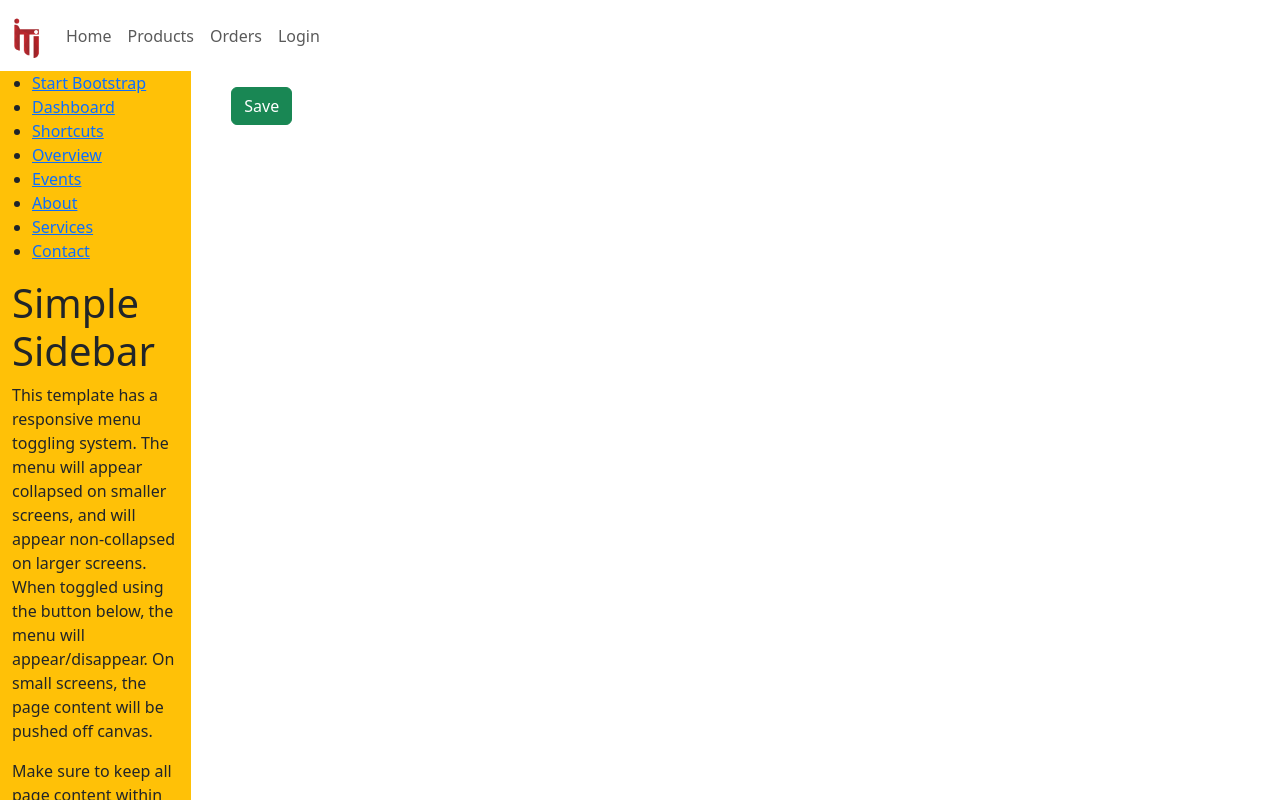
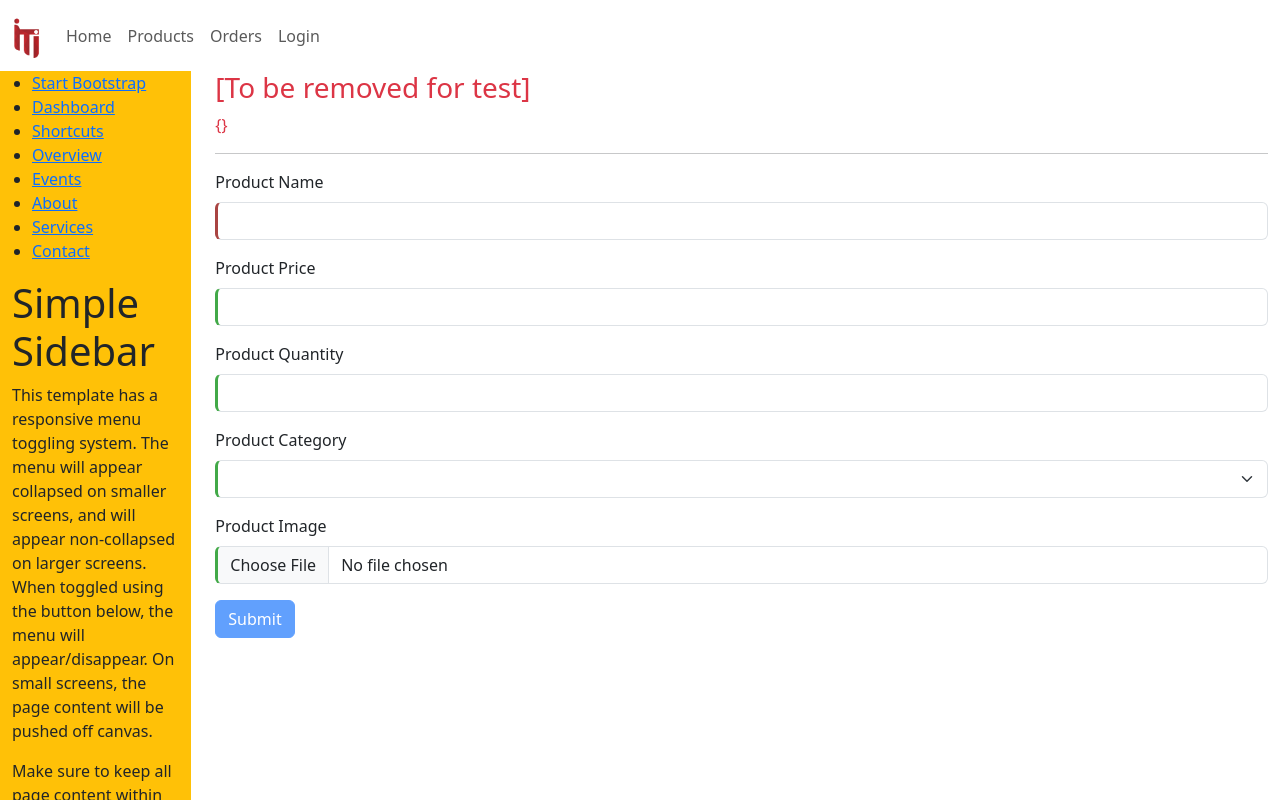
Before and after one commit to 0xYahia/Angular, an Angular app: page /product/add in a window 1280 px wide. Shown: the top 800 px of the page. Built offline with nearby package versions, Linux system fonts and the light colour scheme.

Commit message:
template driven form

```diff
--- a/src/app/Components/Order/add-product/add-product.component.html
+++ b/src/app/Components/Order/add-product/add-product.component.html
@@ -1,3 +1,89 @@
-<button class="btn btn-success m-3" role="button" (click)="addProduct()">
-  Save
-</button>
+<!-- <button type="submit" class="btn btn-primary" (click)="addProduct()">Submit</button> -->
+<div class="text-danger">
+  <h3>[To be removed for test]</h3>
+
+  <div>
+    {{ newProd | json }}
+  </div>
+</div>
+
+<div>
+  <!-- {{ prodNameInp.className }} -->
+</div>
+<hr />
+<form #prodForm="ngForm" (ngSubmit)="addProduct()">
+  <div class="mb-3">
+    <label for="pName" class="form-label">Product Name</label>
+    <input
+      #prodNameInp="ngModel"
+      type="text"
+      class="form-control"
+      name="prodname"
+      required
+      pattern="[A-Za-z]{3,}"
+      id="pName"
+      [(ngModel)]="newProd.name"
+    />
+  </div>
+
+  <div
+    class="alert alert-warning"
+    [hidden]="prodNameInp.valid || prodNameInp.untouched"
+  >
+    <small *ngIf="prodNameInp.errors?.['required']">Name is required</small>
+    <small *ngIf="prodNameInp.errors?.['pattern']"
+      >Name must be 3 character at least</small
+    >
+  </div>
+
+  <div class="mb-3">
+    <label for="pPrice" class="form-label">Product Price</label>
+    <input
+      type="number"
+      class="form-control"
+      name="prodprice"
+      id="pPrice"
+      [(ngModel)]="newProd.price"
+    />
+  </div>
+
+  <div class="mb-3">
+    <label for="pQuantity" class="form-label">Product Quantity</label>
+    <input
+      type="number"
+      class="form-control"
+      name="prodquantity"
+      id="pQuantity"
+      [(ngModel)]="newProd.quantity"
+    />
+  </div>
+
+  <div class="mb-3">
+    <label for="pQuantity" class="form-label">Product Category</label>
+    <select
+      class="form-select"
+      name="cat"
+      id="prodCat"
+      [(ngModel)]="newProd.categoryID"
+    >
+      <option *ngFor="let cat of catList" [value]="cat.id">
+        {{ cat.name }}
+      </option>
+    </select>
+  </div>
+
+  <div class="mb-3">
+    <label for="pImg" class="form-label">Product Image</label>
+    <input
+      type="file"
+      class="form-control"
+      name="prodimage"
+      id="pImg"
+      [(ngModel)]="newProd.imgURL"
+    />
+  </div>
+
+  <button [disabled]="prodForm.invalid" type="submit" class="btn btn-primary">
+    Submit
+  </button>
+</form>
--- a/src/app/Components/Order/add-product/add-product.component.scss
+++ b/src/app/Components/Order/add-product/add-product.component.scss
@@ -0,0 +1,7 @@
+.ng-valid:not(form) {
+  border-left: 3px solid #42a948;
+}
+
+.ng-invalid:not(form) {
+  border-left: 3px solid #a94442;
+}
--- a/src/app/Components/Order/add-product/add-product.component.ts
+++ b/src/app/Components/Order/add-product/add-product.component.ts
@@ -1,7 +1,8 @@
 import { Component } from '@angular/core';
 import { Router } from '@angular/router';
-import { IProduct } from 'src/app/Models/iproduct';
 import { ProductsService } from 'src/app/Services/products.service';
+import { ICategory } from '../../../Models/icategory';
+import { IProduct } from '../../../Models/iproduct';
 
 @Component({
   selector: 'app-add-product',
@@ -9,17 +10,25 @@ import { ProductsService } from 'src/app/Services/products.service';
   styleUrls: ['./add-product.component.scss'],
 })
 export class AddProductComponent {
-  constructor(private prodService: ProductsService, private router: Router) {}
+  catList: ICategory[];
+  newProd: IProduct = {} as IProduct;
+  constructor(private prodService: ProductsService, private router: Router) {
+    this.catList = [
+      { id: 1, name: 'Laptops' },
+      { id: 2, name: 'Tablets' },
+      { id: 3, name: 'Mobiles' },
+    ];
+  }
 
   addProduct() {
-    const product: IProduct = {
-      id: 100,
-      name: 'New Phone',
-      price: 500,
-      quantity: 500,
-      imgURL: '',
-      categoryID: 3,
-    };
+    // const product: IProduct = {
+    //   id: 100,
+    //   name: 'New Phone',
+    //   price: 500,
+    //   quantity: 500,
+    //   imgURL: '',
+    //   categoryID: 3,
+    // };
 
     // this.prodService.addProduct(product).subscribe((product) => {
     //   alert('Add product successfully'); // Not recommended
@@ -37,6 +46,6 @@ export class AddProductComponent {
         alert(err.message);
       },
     };
-    this.prodService.addProduct(product).subscribe(observer);
+    this.prodService.addProduct(this.newProd).subscribe(observer);
   }
 }
--- a/src/data/db.json
+++ b/src/data/db.json
@@ -77,6 +77,14 @@
       "quantity": 500,
       "imgURL": "",
       "categoryID": 3
+    },
+    {
+      "name": "lapto",
+      "price": 500,
+      "quantity": 5,
+      "categoryID": "1",
+      "imgURL": "C:\\fakepath\\Screenshot from 2023-05-05 00-59-40.png",
+      "id": 101
     }
   ]
 }
```
